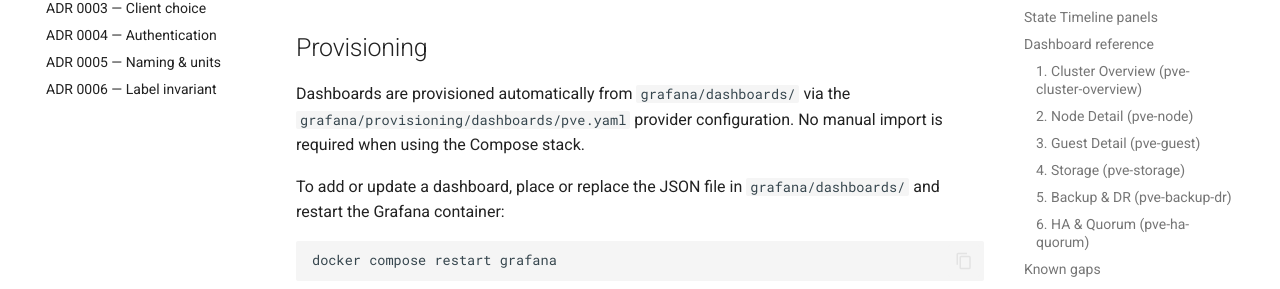
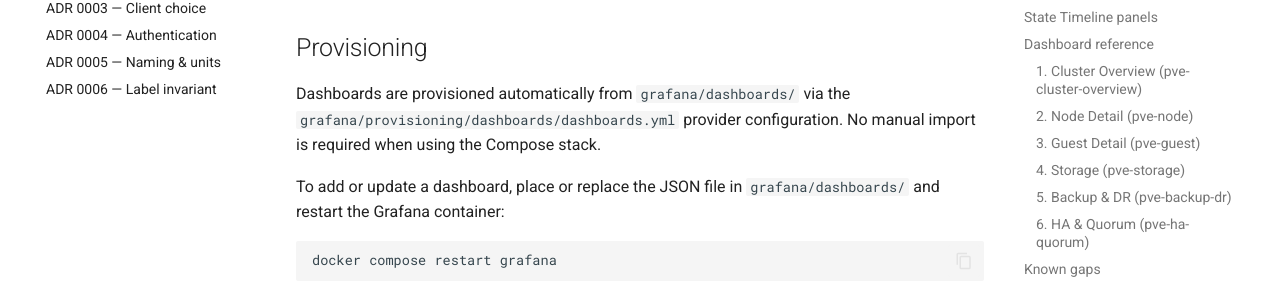
Before and after one commit to fjacquet/pve_exporter, an MkDocs documentation site: the page built from docs/dashboards.md, in a window 1280 px wide and 900 px high, scrolled down 8721 px. Shown: the part 360-649 px from the top of the window. Built offline with MkDocs 1.6.1 and Material for MkDocs 9.7.7, drawn with Linux system fonts in a browser that asks for light colours; comment, search, counter and statistics services are not loaded; some of the changed text lies outside the part shown.

Commit message:
docs/grafana: address CodeRabbit review (code-fence langs, table pipe, provisioning path, failed-syncs vector(0))

````diff
--- a/docs/dashboards.md
+++ b/docs/dashboards.md
@@ -38,7 +38,7 @@
 
 The dashboards form a three-level hierarchy.
 
-```
+```text
 Cluster Overview
     ├── Nodes table         → Node Detail    (var-node, var-cluster)
     └── Top Guests table    → Guest Detail   (var-guest, var-cluster)
@@ -50,7 +50,7 @@
 Every drilldown link passes the current `$cluster` variable plus the target
 name as `var-node` or `var-guest`. Example URL produced by the Nodes table row:
 
-```
+```text
 /d/pve-node?var-node=${__data.fields.name}&var-cluster=${cluster}
 ```
 
@@ -194,7 +194,7 @@
 | Panel | PromQL summary |
 |-------|----------------|
 | Nodes Online | `sum(pve_up{id=~"node/.*"})` |
-| Guests Running | `sum(pve_up{id=~"(qemu|lxc)/.*"})` |
+| Guests Running | `sum(pve_up{id=~"(qemu\|lxc)/.*"})` |
 | Storages Available | `sum(pve_up{id=~"storage/.*"})` |
 | Replication Failures | `sum(pve_replication_failed_syncs)` |
 | Guests Not Backed Up | `sum(pve_not_backed_up_total)` |
@@ -377,7 +377,7 @@
 ## Provisioning
 
 Dashboards are provisioned automatically from `grafana/dashboards/` via the
-`grafana/provisioning/dashboards/pve.yaml` provider configuration. No manual
+`grafana/provisioning/dashboards/dashboards.yml` provider configuration. No manual
 import is required when using the Compose stack.
 
 To add or update a dashboard, place or replace the JSON file in
````
Also changed, not shown: 1 other file.
